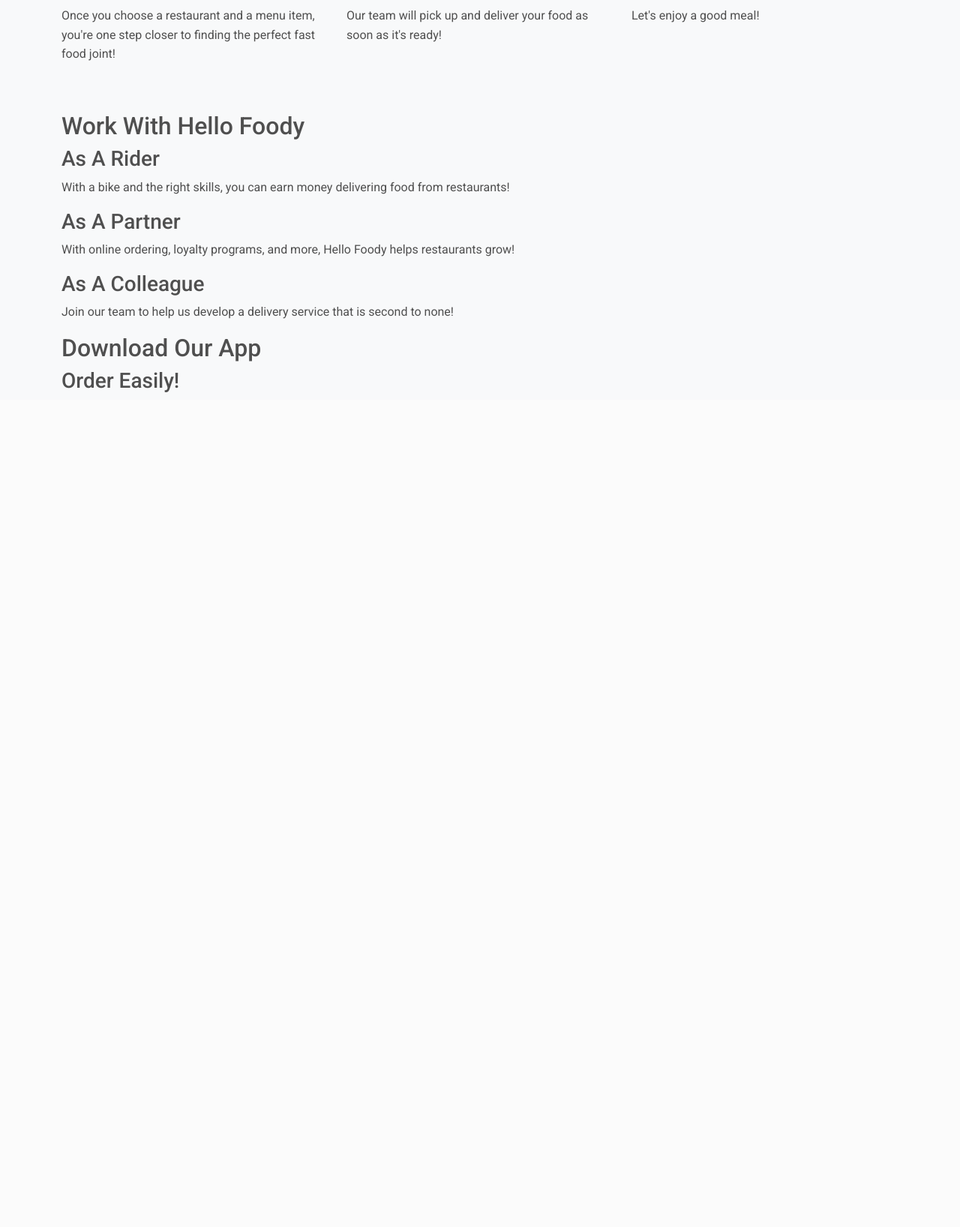
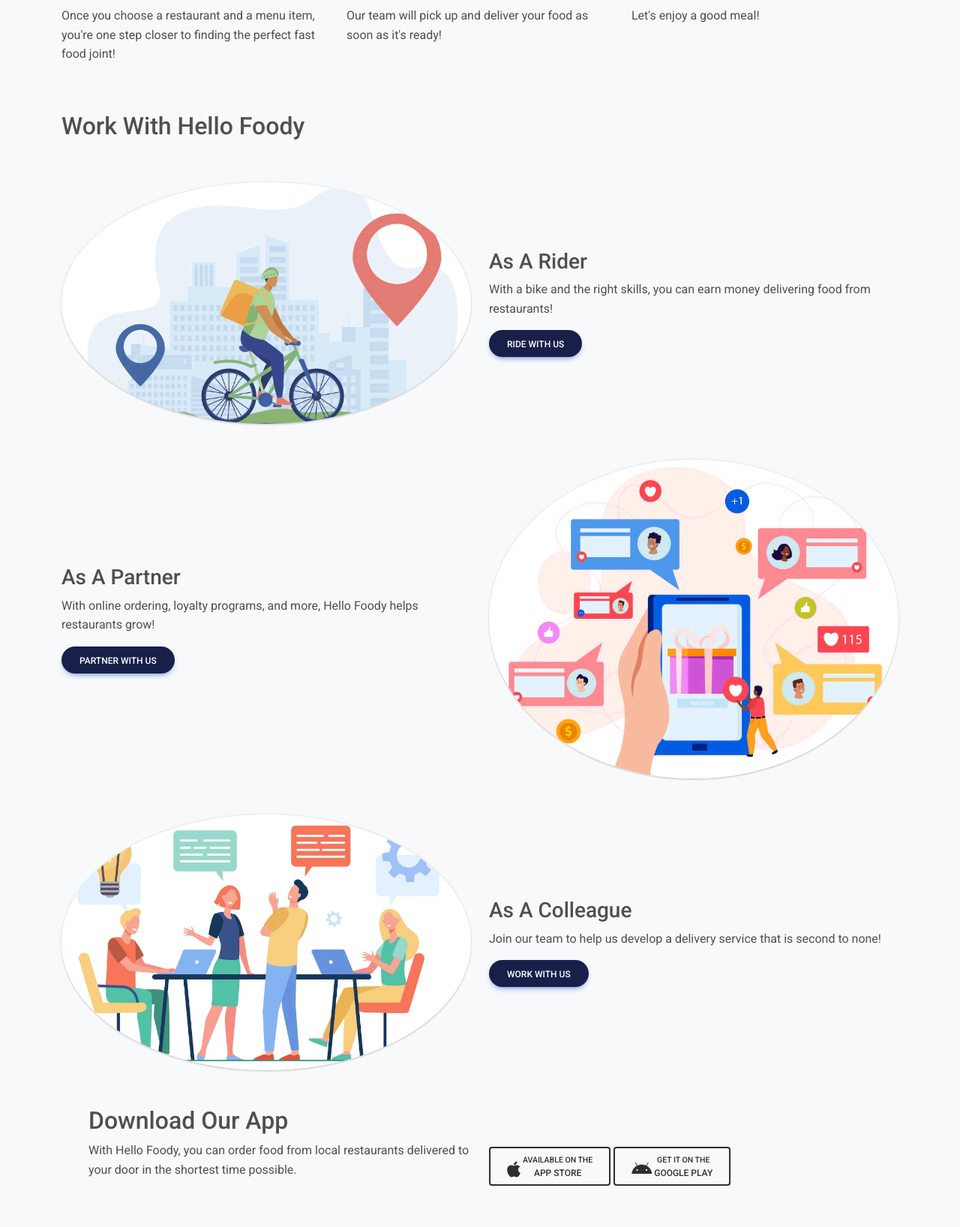
Before and after one commit to niclastanskanen/HELLO-FOODY, a Django app: page / in a window 1280 px wide. Shown: the part 922-2558 px from the top of the page at 75% size. Before the commit the page ends 1445 px from the top, so only its background shows below. Run offline with Django 4.2, Linux system fonts and the light colour scheme.

Commit message:
feat: images, text content in index.html

```diff
--- a/customer/templates/customer/index.html
+++ b/customer/templates/customer/index.html
@@ -36,32 +36,23 @@
         </div>
         <div class="row pt-2">
             <div class="col-md-4">
-                <img
-  src="{% static 'images/order-food.png' %}"
-  class="img-fluid rounded-circle shadow-2-strong"
-  alt="Townhouses and Skyscrapers"
-/>
+                <img src="{% static 'images/order-food.png' %}" class="img-fluid rounded-circle shadow-2-strong"
+                    alt="girl ordering food with mobile" />
                 <h3>Step 1</h3>
                 <p>Simply enter the food you're looking for and click "search".</p>
                 <p>Once you choose a restaurant and a menu item, you're one step closer to finding the perfect fast food
                     joint!</p>
             </div>
             <div class="col-md-4">
-                <img
-  src="{% static 'images/delivery-food.png' %}"
-  class="img-fluid rounded-circle shadow-2-strong"
-  alt="Townhouses and Skyscrapers"
-/>
+                <img src="{% static 'images/delivery-food.png' %}" class="img-fluid rounded-circle shadow-2-strong"
+                    alt="biker delivering food" />
                 <h3>Step 2</h3>
                 <p>The restaurant begins preparing your meal as soon as it receives your order.</p>
                 <p>Our team will pick up and deliver your food as soon as it's ready!</p>
             </div>
             <div class="col-md-4">
-                <img
-  src="{% static 'images/give-food.jpeg' %}"
-  class="img-fluid rounded-circle shadow-2-strong"
-  alt="Townhouses and Skyscrapers"
-/>
+                <img src="{% static 'images/give-food.jpeg' %}" class="img-fluid rounded-circle shadow-2-strong"
+                    alt="deliver food throught a mobile" />
                 <h3>Step 3</h3>
                 <p>Following our deliveries will help you prepare for when the food arrives.</p>
                 <p>Let's enjoy a good meal!</p>
@@ -78,22 +69,37 @@
                 <h2>Work With Hello Foody</h2>
             </div>
         </div>
-        <div class="row">
-            <div class="col-md-12">
+        <div class="row pt-5 align-items-center">
+            <div class="col-md-6">
+                <img src="{% static 'images/rider.png' %}" class="img-fluid rounded-circle shadow-2-strong"
+                    alt="human on a bike">
+            </div>
+            <div class="col-md-6">
                 <h3>As A Rider</h3>
                 <p>With a bike and the right skills, you can earn money delivering food from restaurants!</p>
+                <button class="btn btn-primary btn-rounded">Ride With Us</button>
             </div>
         </div>
-        <div class="row">
-            <div class="col-md-12">
+        <div class="row pt-5 align-items-center">
+            <div class="col-md-6">
                 <h3>As A Partner</h3>
                 <p>With online ordering, loyalty programs, and more, Hello Foody helps restaurants grow!</p>
+                <button class="btn btn-primary btn-rounded">Partner With Us</button>
+            </div>
+            <div class="col-md-6">
+                <img src="{% static 'images/partner.png' %}" class="img-fluid rounded-circle shadow-2-strong"
+                    alt="phone with loyalty program">
             </div>
         </div>
-        <div class="row">
-            <div class="col-md-12">
+        <div class="row pt-5 align-items-center">
+            <div class="col-md-6">
+                <img src="{% static 'images/colleague.png' %}" class="img-fluid rounded-circle shadow-2-strong"
+                    alt="business people around a table">
+            </div>
+            <div class="col-md-6">
                 <h3>As A Colleague</h3>
                 <p>Join our team to help us develop a delivery service that is second to none!</p>
+                <button class="btn btn-primary btn-rounded">Work With Us</button>
             </div>
         </div>
     </div>
@@ -101,17 +107,32 @@
 </section>
 <section>
     <!-- Download Our App-->
-    <div class="container">
+    <div class="container p-5">
         <div class="row">
             <div class="col-md-12">
                 <h2>Download Our App</h2>
             </div>
         </div>
-        <div class="row">
+        <div class="row align-items-center">
             <div class="col-md-6">
-                <h3>Order Easily!</h3>
+                <p>With Hello Foody, you can order food from local restaurants delivered to your door in the shortest time possible.</p>
             </div>
-            <div class="col-md-6"></div>
+            <div class="col-md-6">
+                <button class="btn btn-outline-dark btn-icon-text">
+                    <i class="fa-brands fa-apple fa-2x"></i>
+                    <span class="d-inline-block text-left">
+                        <small class="font-weight-light d-block">Available on the</small>
+                        App Store
+                    </span>
+                </button>
+                <button class="btn btn-outline-dark btn-icon-text">
+                    <i class="fa-brands fa-android fa-2x"></i>
+                    <span class="d-inline-block text-left">
+                        <small class="font-weight-light d-block">Get it on the</small>
+                        Google Play
+                    </span>
+                </button>
+            </div>
         </div>
     </div>
     <!-- Download Our App-->
```
Also changed, not shown: static/images/colleague.png (added), static/images/partner.png (added), static/images/rider.png (added).
